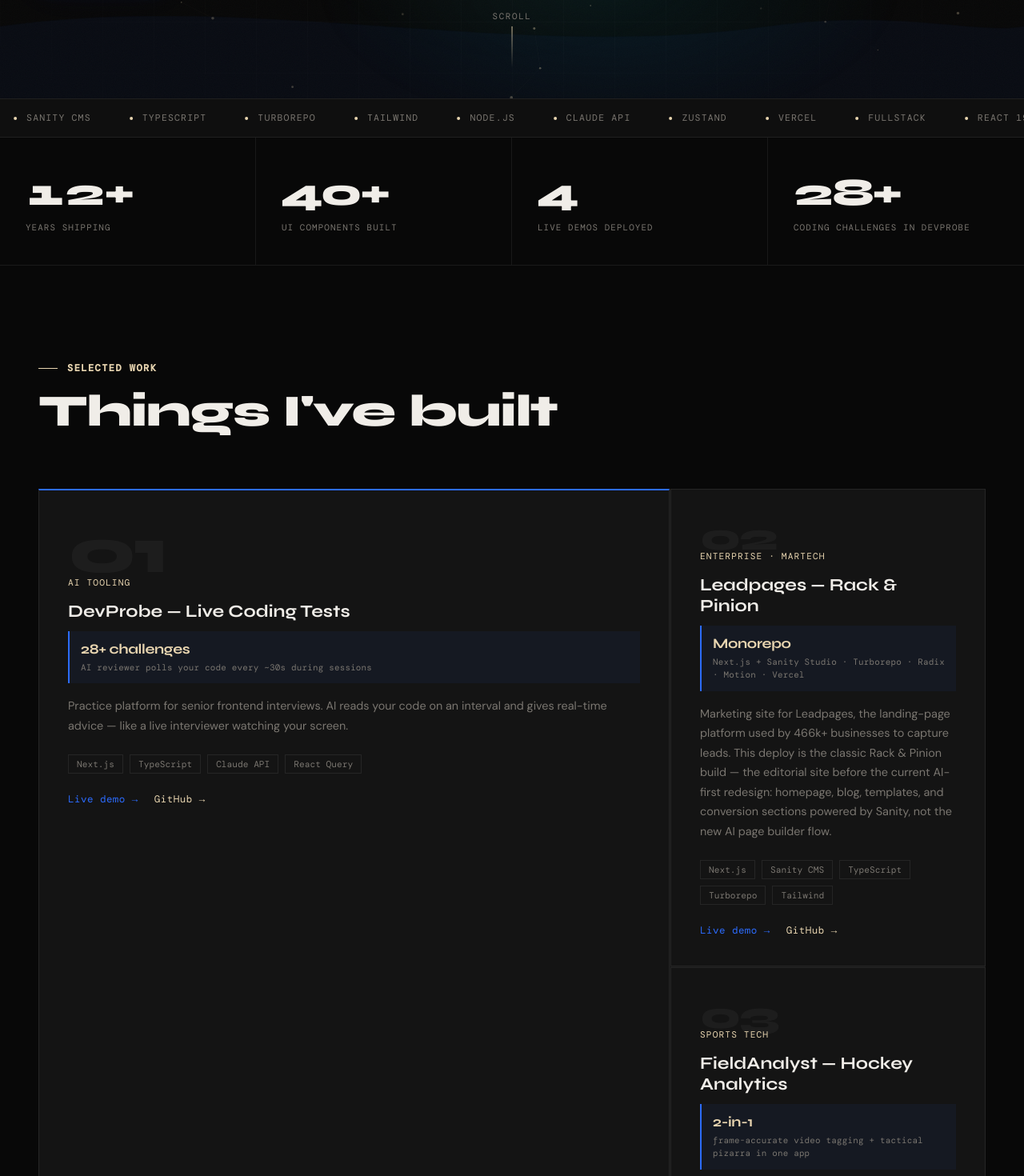
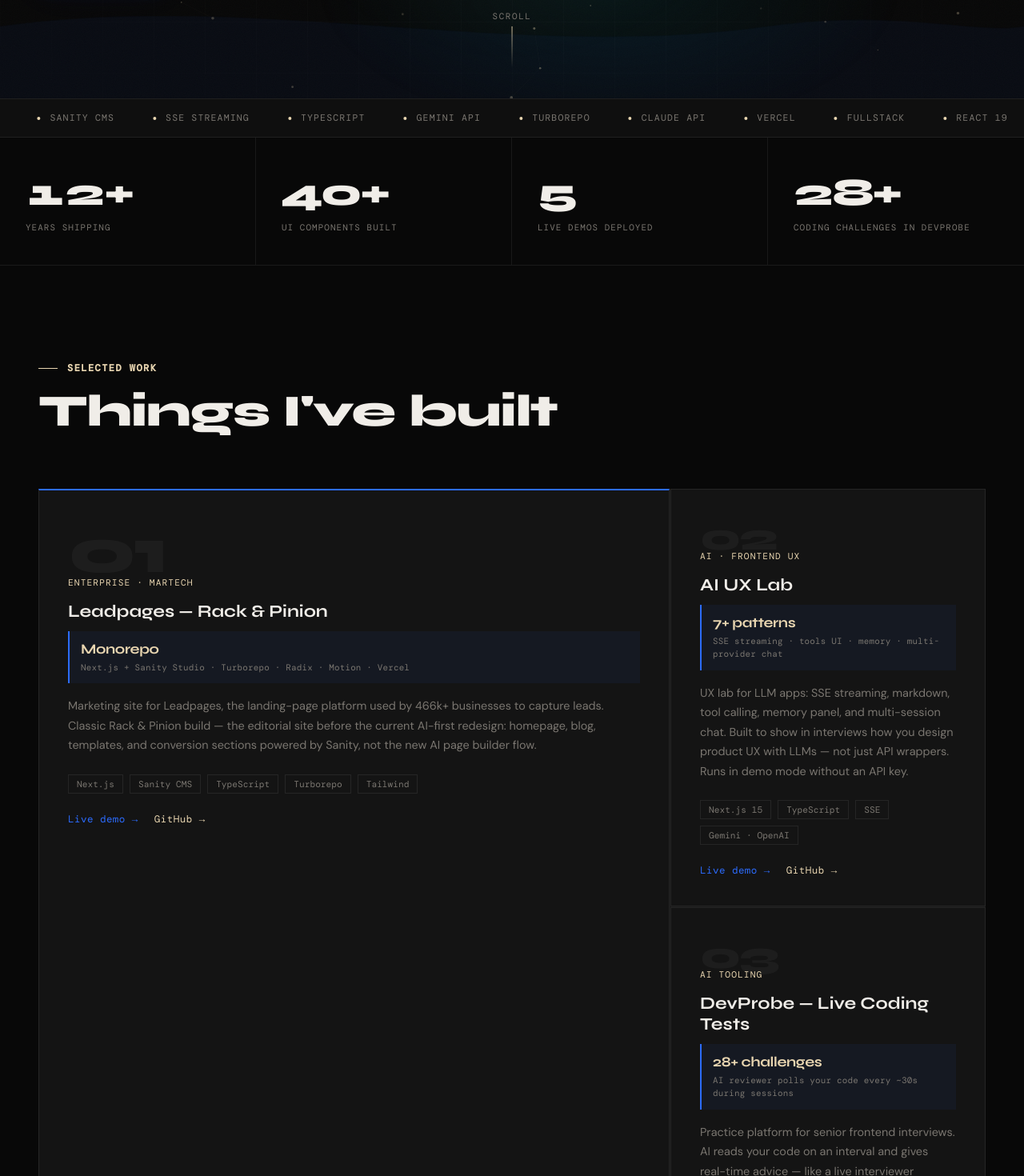
Before and after one commit to lucasfernandezdev15/portfolio, a React (Create React App) app: page / in a window 1280 px wide. Shown: the part 677-2147 px from the top of the page at 80% size. Built offline with nearby package versions, Linux system fonts and the light colour scheme; a web font is replaced by a local one.

Commit message:
Feature Leadpages card and add AI UX Lab project.

```diff
--- a/src/App.css
+++ b/src/App.css
@@ -349,7 +349,8 @@ body { background: var(--bg); color: var(--text); font-family: var(--font-body);
   gap: 1px;
   background: var(--border);
 }
-.bento-item-3 { grid-column: 2 / span 2; }
+.bento-item-3 { grid-column: 1; }
+.bento-item-4 { grid-column: 2 / span 2; }
 .projects-bento > * { background: var(--bg); }
 .bento-featured { grid-column: span 2; grid-row: span 2; }
 .bento-item-0 .tilt-card { min-height: 100%; }
@@ -460,7 +461,8 @@ body { background: var(--bg); color: var(--text); font-family: var(--font-body);
     grid-auto-rows: auto;
   }
   .bento-featured,
-  .bento-item-3 {
+  .bento-item-3,
+  .bento-item-4 {
     grid-column: auto;
     grid-row: auto;
   }
--- a/src/App.js
+++ b/src/App.js
@@ -403,23 +403,32 @@ export default function App() {
 
   const projects = [
     {
+      title: 'Leadpages — Rack & Pinion',
+      tech: ['Next.js', 'Sanity CMS', 'TypeScript', 'Turborepo', 'Tailwind'],
+      desc: 'Marketing site for Leadpages, the landing-page platform used by 466k+ businesses to capture leads. Classic Rack & Pinion build — the editorial site before the current AI-first redesign: homepage, blog, templates, and conversion sections powered by Sanity, not the new AI page builder flow.',
+      tag: 'Enterprise · MarTech',
+      demoUrl: 'https://leadpages-rack-pinion-git-fix-home-s-7c8fe2-leadpages-marketing.vercel.app/',
+      githubUrl: 'https://github.com/lucasfernandezdev15/leadpages',
+      featured: true,
+      metric: { value: 'Monorepo', label: 'Next.js + Sanity Studio · Turborepo · Radix · Motion · Vercel' },
+    },
+    {
+      title: 'AI UX Lab',
+      tech: ['Next.js 15', 'TypeScript', 'SSE', 'Gemini · OpenAI'],
+      desc: 'UX lab for LLM apps: SSE streaming, markdown, tool calling, memory panel, and multi-session chat. Built to show in interviews how you design product UX with LLMs — not just API wrappers. Runs in demo mode without an API key.',
+      tag: 'AI · Frontend UX',
+      demoUrl: 'https://ai-aux-lab.vercel.app/',
+      githubUrl: 'https://github.com/lucasfernandezdev15',
+      metric: { value: '7+ patterns', label: 'SSE streaming · tools UI · memory · multi-provider chat' },
+    },
+    {
       title: 'DevProbe — Live Coding Tests',
       tech: ['Next.js', 'TypeScript', 'Claude API', 'React Query'],
       desc: 'Practice platform for senior frontend interviews. AI reads your code on an interval and gives real-time advice — like a live interviewer watching your screen.',
       tag: 'AI Tooling',
       demoUrl: 'https://live-coding-test-alpha.vercel.app/',
       githubUrl: 'https://github.com/lucasfernandezdev15',
-      featured: true,
       metric: { value: '28+ challenges', label: 'AI reviewer polls your code every ~30s during sessions' },
-    },
-    {
-      title: 'Leadpages — Rack & Pinion',
-      tech: ['Next.js', 'Sanity CMS', 'TypeScript', 'Turborepo', 'Tailwind'],
-      desc: 'Marketing site for Leadpages, the landing-page platform used by 466k+ businesses to capture leads. This deploy is the classic Rack & Pinion build — the editorial site before the current AI-first redesign: homepage, blog, templates, and conversion sections powered by Sanity, not the new AI page builder flow.',
-      tag: 'Enterprise · MarTech',
-      demoUrl: 'https://leadpages-rack-pinion-git-fix-home-s-7c8fe2-leadpages-marketing.vercel.app/',
-      githubUrl: 'https://github.com/lucasfernandezdev15/leadpages',
-      metric: { value: 'Monorepo', label: 'Next.js + Sanity Studio · Turborepo · Radix · Motion · Vercel' },
     },
     {
       title: 'FieldAnalyst — Hockey Analytics',
@@ -441,8 +450,8 @@ export default function App() {
   ];
 
   const marqueeItems = [
-    'React 19', 'Next.js', 'Sanity CMS', 'TypeScript', 'Turborepo', 'Tailwind',
-    'Node.js', 'Claude API', 'Zustand', 'Vercel', 'Fullstack',
+    'React 19', 'Next.js 15', 'Sanity CMS', 'SSE Streaming', 'TypeScript',
+    'Gemini API', 'Turborepo', 'Claude API', 'Vercel', 'Fullstack',
   ];
 
   return (
@@ -509,7 +518,7 @@ export default function App() {
       <section className="stats-strip" aria-label="Key metrics">
         <StatCell value="12" suffix="+" label="Years shipping" delay={0} />
         <StatCell value="40" suffix="+" label="UI components built" delay={80} />
-        <StatCell value="4" suffix="" label="Live demos deployed" delay={160} />
+        <StatCell value="5" suffix="" label="Live demos deployed" delay={160} />
         <StatCell value="28" suffix="+" label="Coding challenges in DevProbe" delay={240} />
       </section>
 
```
